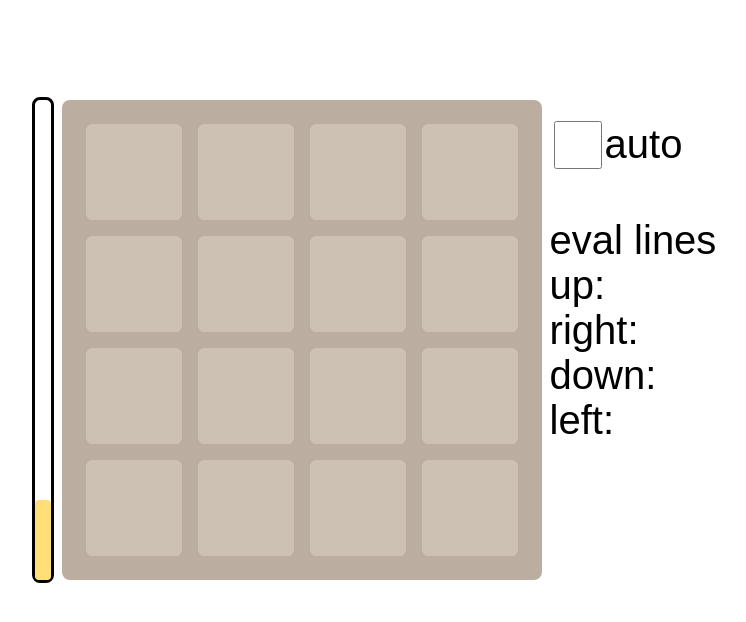
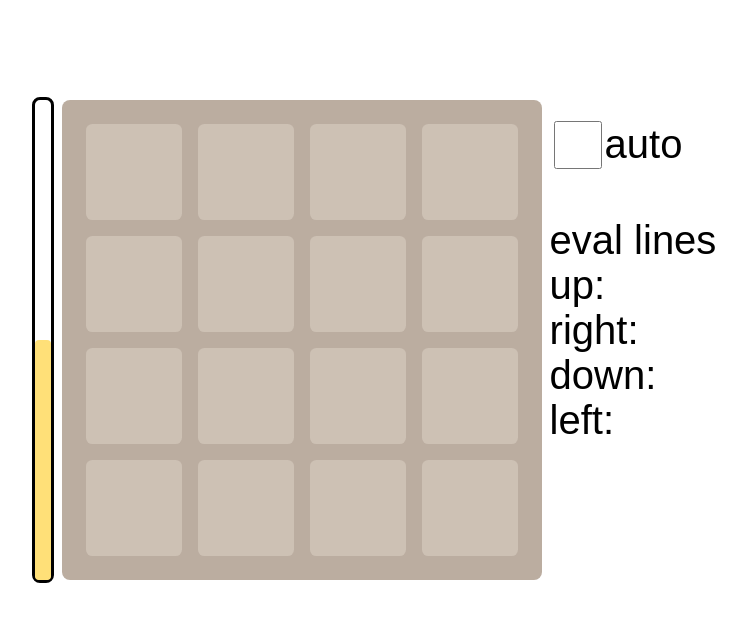
Before and after one commit to kaman5/2048ai, a plain HTML site: page index.html in a window 1280 px wide. Shown: the whole page, without its empty margins (274-1020 px from the left). Drawn offline with Linux system fonts and the light colour scheme.

Commit message:
Update styles.css

```diff
--- a/styles.css
+++ b/styles.css
@@ -46,7 +46,7 @@ body {
     position:absolute;
     bottom:0;
     width:2vmin;
-    height:10vmin;
+    height:30vmin;
     overflow:hidden;
     border-radius:0.5vmin;
     background:#ffe078;
```
